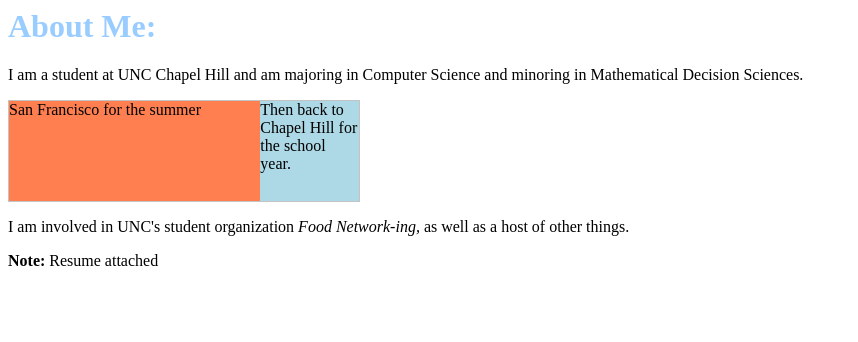
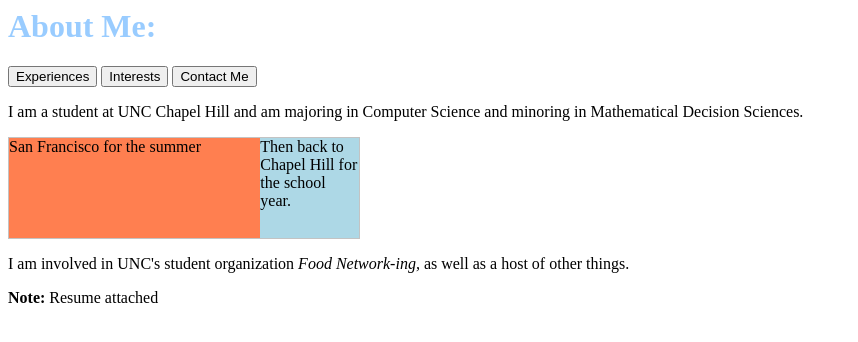
Before and after one commit to meganrogge/my-first-blog, a Django app: page /color/ in a window 1280 px wide. Shown: the top 342 px of the page, without its empty margins (0-858 px from the left). Run offline with Django 3.2, Linux system fonts and the light colour scheme.

Commit message:
added tabs to my color site

```diff
--- a/blog/templates/blog/color.html
+++ b/blog/templates/blog/color.html
@@ -2,8 +2,74 @@
 <title> About Me </title>
     <head>
       <h1> <font color= #99ccff> About Me: </font></h1>
+
+      <div class="tab">
+        <button class="tablinks" onclick="openCity(event, 'Experiences')">Experiences</button>
+        <button class="tablinks" onclick="openCity(event, 'Interests')">Interests</button>
+        <button class="tablinks" onclick="openCity(event, 'Contact Me')">Contact Me</button>
+      </div>
+
+      <div id="Experiences" class="tabcontent">
+        <h3>Experience/Experiences/Projects</h3>
+        <p>Here are a few projects I've done and experiences I've had!</p>
+        <span onclick="this.parentElement.style.display='none'">x</span>
+      </div>
+
+      <div id="Interests" class="tabcontent">
+        <h3>Interests/Hobbies</h3>
+        <p>I like to workout, eat and cook healthy things, especially dark, dark chocolate, and love to be outdoors and play sports.</p>
+        <span onclick="this.parentElement.style.display='none'">x</span>
+      </div>
+
+      <div id="Contact Me" class="tabcontent">
+        <h3>Contact Me</h3>
+        <p>email: megrogge@gmail.com</p>
+        <p>cell: 513.400.8155</p>
+        <span onclick="this.parentElement.style.display='none'">x</span>
+      </div>
     <style>
 
+
+    #div.tab{
+      overflow: hidden;
+      border: 1px solid #ccc;
+      background-color: #f1f1f1;
+    }
+    #div.tab button{
+      background-color: inherit;
+      float: left;
+      border: none;
+      outline-color: invert;
+      cursor: pointer;
+      padding: 14px 16px;
+      transition: 0.3s;
+    }
+    #div.tab button: hover{
+      background-color: #ddd;
+    }
+
+
+    #div.tab button.active{
+      background-color: #ccc;
+    }
+
+    #.tabcontent{
+      display: none;
+      padding: 6px 12px;
+      border: 1px solid #ccc;
+      border-top: none;
+      -webkit-animation: fadeEffect 1s;
+      animation: fadeEffect 1s;
+    }
+    @-webkit-keyframes fadeEffect {
+    from {opacity: 0;}
+    to {opacity: 1;}
+    }
+
+    @keyframes fadeEffect {
+    from {opacity: 0;}
+    to {opacity: 1;}
+    }
     #main {
         width: 350px;
         height: 100px;
@@ -31,6 +97,33 @@
     @keyframes mymove {
         50% {flex-shrink: 8;}
     }
+
+/* Change background color of buttons on hover */
+div.tab button:hover {
+    background-color: #ddd;
+}
+
+/* Create an active/current tablink class */
+div.tab button.active {
+    background-color: #ccc;
+}
+
+/* Style the tab content */
+.tabcontent {
+    display: none;
+    padding: 6px 12px;
+    border: 1px solid #ccc;
+    border-top: none;
+}
+
+/* Style the close button */
+.topright {
+    float: right;
+    cursor: pointer;
+    font-size: 20px;
+}
+
+.topright:hover {color: red;}
     </style>
     </head>
     <body>
@@ -46,6 +139,27 @@
     <p><b>Note:</b> Resume attached</p>
 
     </body>
+    <script>
+      function openCity(evt, cityName) {
+      // Declare all variables
+      var i, tabcontent, tablinks;
+
+      // Get all elements with class="tabcontent" and hide them
+      tabcontent = document.getElementsByClassName("tabcontent");
+      for (i = 0; i < tabcontent.length; i++) {
+          tabcontent[i].style.display = "none";
+      }
 
 
+      // Get all elements with class="tablinks" and remove the class "active"
+      tablinks = document.getElementsByClassName("tablinks");
+      for (i = 0; i < tablinks.length; i++) {
+          tablinks[i].className = tablinks[i].className.replace(" active", "");
+      }
+
+      // Show the current tab, and add an "active" class to the button that opened the tab
+      document.getElementById(cityName).style.display = "block";
+      evt.currentTarget.className += " active";
+      }
+      </script>
 </html>
```
